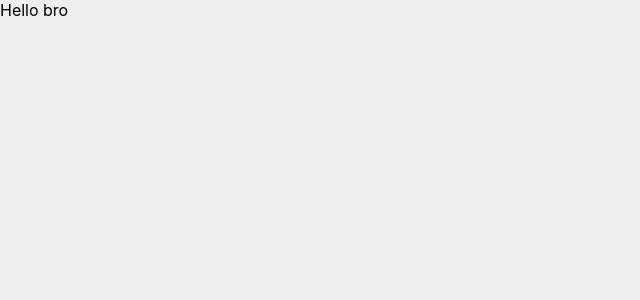
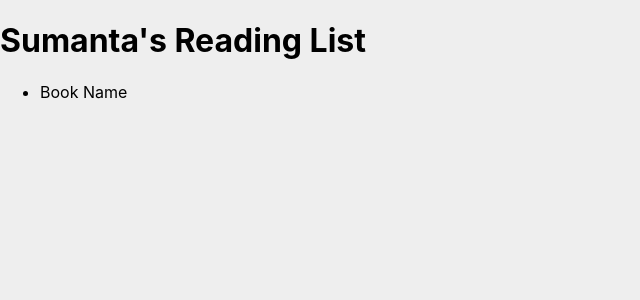
Before and after one commit to sumanta2/2-Graphql-using-React-Node-MongoDb, a React (Create React App) app in the folder client/: page / in a window 1280 px wide. Shown: the top 300 px of the page, without its empty margins (0-640 px from the left). Built offline with nearby package versions, Linux system fonts and the light colour scheme.

Commit message:
15 vdo24 create Booklist Component

```diff
--- a/client/src/App.js
+++ b/client/src/App.js
@@ -1,7 +1,11 @@
+import BookList from "./components/BookList";
+
 function App() {
   return (
-    <div className="App">
-      Hello bro
+    <div>
+      <h1>Sumanta's Reading List</h1>
+      <BookList/>
+
     </div>
   );
 }
--- /dev/null
+++ b/client/src/components/BookList.js
@@ -0,0 +1,11 @@
+function BookList() {
+    return (
+      <div >
+        <ul id="book-list">
+            <li>Book Name</li>
+        </ul>
+      </div>
+    );
+  }
+
+  export default BookList;
```
